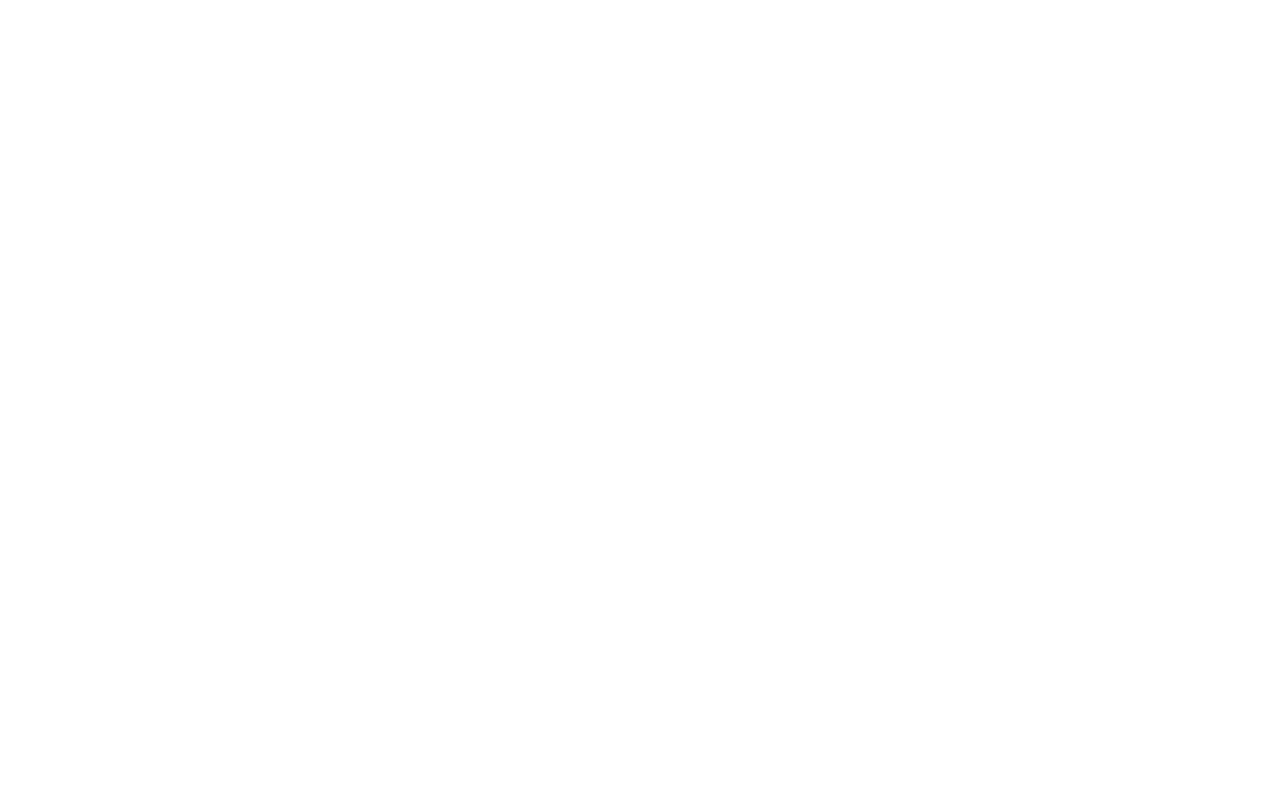
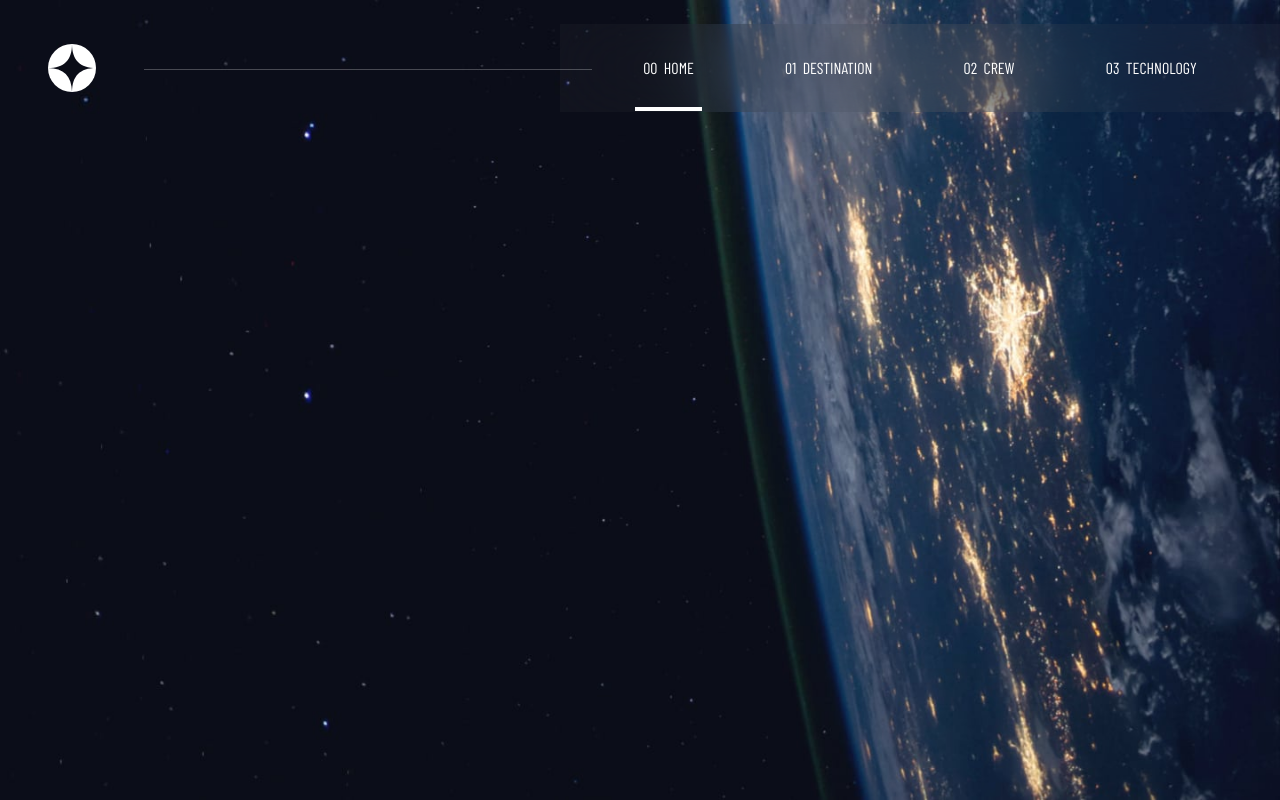
Before and after one commit to AlyYehiaZak/FrontendMentor-Space-Tourism-Website, a React (Vite) app: page / in a window 1280 px wide. Built offline with nearby package versions, Linux system fonts and the light colour scheme; a small style sheet from the web is missing; a web font is replaced by a local one.

Commit message:
Finished Navbar

```diff
--- a/index.html
+++ b/index.html
@@ -5,8 +5,10 @@
     <link rel="icon" type="image/svg+xml" href="/vite.svg" />
     <meta name="viewport" content="width=device-width, initial-scale=1.0" />
     <title>Space Tourism Website</title>
-    <link href="https://cdn.jsdelivr.net/npm/bootstrap@5.3.2/dist/css/bootstrap.min.css" rel="stylesheet" integrity="sha384-rbsA2VBKQnN1yFfPRFqQV72X9A5w5IqBfq6gDfgzLNxkYjT8pbYj1ZaJc+U7I7BP" crossorigin="anonymous">
+
+    <link href="https://cdn.jsdelivr.net/npm/bootstrap@5.3.3/dist/css/bootstrap.min.css" rel="stylesheet" integrity="sha384-QWTKZyjpPEjISv5WaRU9OFeRpok6YctnYmDr5pNlyT2bRjXh0JMhjY6hW+ALEwIH" crossorigin="anonymous">
     <link href="https://cdnjs.cloudflare.com/ajax/libs/font-awesome/6.0.0-beta3/css/all.min.css" rel="stylesheet" />
+
     <link rel="preconnect" href="https://fonts.googleapis.com">
     <link rel="preconnect" href="https://fonts.gstatic.com" crossorigin>
     <link href="https://fonts.googleapis.com/css2?family=Barlow+Condensed&family=Bellefair&display=swap" rel="stylesheet">
@@ -14,6 +16,6 @@
   <body>
     <div id="root"></div>
     <script type="module" src="/src/main.jsx"></script>
-    <script src="https://cdn.jsdelivr.net/npm/bootstrap@5.3.2/dist/js/bootstrap.bundle.min.js" integrity="sha384-k6RqeWeci5ZR/Lv4MR0sA0FfDOMw1Jl9gEnw4Zg5UO7zZ8sy7M5c5j5U5x2fex4" crossorigin="anonymous"></script>
+    <script src="https://cdn.jsdelivr.net/npm/bootstrap@5.3.3/dist/js/bootstrap.bundle.min.js" integrity="sha384-YvpcrYf0tY3lHB60NNkmXc5s9fDVZLESaAA55NDzOxhy9GkcIdslK1eN7N6jIeHz" crossorigin="anonymous"></script>
   </body>
 </html>
--- a/src/App.jsx
+++ b/src/App.jsx
@@ -1,10 +1,29 @@
 import "./../node_modules/bootstrap/dist/css/bootstrap.min.css"
+import { HashRouter as Router , Routes , Route } from "react-router-dom";
+
+import Navbar from "./Components/Navbar.jsx";
+import Home from "./Components/Home.jsx";
+import Destination from "./Components/Destination.jsx";
+import Crew from "./Components/Crew.jsx";
+import Technology from "./Components/Technology.jsx";
 
 function App() {
 
   return (
     <>
+      <Router>
+        <Navbar />
 
+        <Routes>
+          <Route path="/" element={<Home />} />
+          <Route path="/home" element={<Home />} />
+          <Route path="/destination" element={<Destination />} />
+          <Route path="/crew" element={<Crew />} />
+          <Route path="/technology" element={<Technology />} />
+          <Route path="*" element={<h2>Page Not Found</h2>} />
+        </Routes>
+
+      </Router>
     </>
   )
 }
--- /dev/null
+++ b/src/Components/Crew.jsx
@@ -0,0 +1,12 @@
+import "./../../node_modules/bootstrap/dist/css/bootstrap.min.css"
+
+function Crew() {
+
+    return (
+        <>
+            crew page
+        </>
+    )
+}
+
+export default Crew
--- /dev/null
+++ b/src/Components/Destination.jsx
@@ -0,0 +1,12 @@
+import "./../../node_modules/bootstrap/dist/css/bootstrap.min.css"
+
+function Destination() {
+
+    return (
+        <>
+            destination page
+        </>
+    )
+}
+
+export default Destination
--- /dev/null
+++ b/src/Components/Home.jsx
@@ -0,0 +1,14 @@
+import "./../../node_modules/bootstrap/dist/css/bootstrap.min.css"
+
+function Home() {
+
+    return (
+        <>
+            <div className="home_section">
+
+            </div>
+        </>
+    )
+}
+
+export default Home
--- /dev/null
+++ b/src/Components/Navbar.jsx
@@ -0,0 +1,33 @@
+import "./../../node_modules/bootstrap/dist/css/bootstrap.min.css"
+import { NavLink } from 'react-router-dom';
+
+function Navbar() {
+
+    return (
+        <>
+            <nav className="navbar navbar-expand-sm fixed-top mt-lg-4 pt-0">
+                <div className="container-fluid px-0 mt-3 mt-sm-0">
+                    <a className="ms-3 ms-md-5 me-5 me-lg-3" href="#"><img src="./images/shared/logo.svg" alt="Logo" /></a>
+
+                    <button className="navbar-toggler me-3 me-sm-0" type="button" data-bs-toggle="collapse" data-bs-target="#mynavbar">
+                        <img src="./images/shared/icon-hamburger.svg" alt="toggler" />
+                    </button>
+
+                    <div className="navbar_hr text-white d-none d-lg-block"><hr/></div>
+
+                    <div className="collapse navbar-collapse justify-content-end" id="mynavbar">
+                        <div className="navbar_links_container w-100 d-flex flex-column flex-sm-row justify-content-evenly py-sm-4 mt-2 mt-sm-0">
+                            <NavLink className={"myFontFamily2 p-2"} to="/">00&nbsp;&nbsp;HOME</NavLink>
+                            <NavLink className={"myFontFamily2 p-2"} to="/destination">01&nbsp;&nbsp;DESTINATION</NavLink>
+                            <NavLink className={"myFontFamily2 p-2"} to="/crew">02&nbsp;&nbsp;CREW</NavLink>
+                            <NavLink className={"myFontFamily2 p-2"} to="/technology">03&nbsp;&nbsp;TECHNOLOGY</NavLink>
+                        </div>
+                    </div>
+
+                </div>
+            </nav>
+        </>
+    )
+}
+
+export default Navbar
--- /dev/null
+++ b/src/Components/Technology.jsx
@@ -0,0 +1,12 @@
+import "./../../node_modules/bootstrap/dist/css/bootstrap.min.css"
+
+function Technology() {
+
+    return (
+        <>
+            technology page
+        </>
+    )
+}
+
+export default Technology
--- a/src/style.css
+++ b/src/style.css
@@ -2,10 +2,6 @@
     padding: 0;
     border: 0;
     box-sizing: border-box;
-}
-
-a{
-    text-decoration: none;
 }
 
 .myFontFamily{
@@ -22,8 +18,59 @@ a{
 
 /* //////////////////////////////////////////////////////////////////////////////////////////////////////////////////////////////////////////////// */
 
+/* ////////////////// Navbar ////////////////////// */
 
+.navbar_links_container a{
+    text-decoration: none;
+    color: white;
+    position: relative;
+}
 
+.navbar_links_container a::after {
+    content: "";
+    position: absolute;
+    left: 0;
+    bottom: -23px;
+    width: 0%;
+    height: 4px;
+    background-color: white;
+    transition: 0.3s ;
+}
+
+.navbar_links_container a:hover::after {
+    width: 100%;
+}
+
+.navbar_links_container a.active::after {
+    width: 100%;
+}
+
+.navbar_hr{
+    width: 35%;
+    position: relative;
+}
+
+.navbar_hr hr{
+    position: absolute;
+    width: 100%;
+    top: -15px;
+    right: -32px;
+    z-index: 2;
+}
+
+.navbar_links_container{
+    backdrop-filter: blur(40px);
+    background-color: rgba(93, 93, 93, 0.1);
+}
+
+/* ////////////////// Home ////////////////////// */
+
+.home_section{
+    background-image: url(./../public/images/home/background-home-desktop.jpg);
+    background-size: cover;
+    width: 100vw;
+    height: 100vh;
+}
 
 
 /* //////////////////////////////////////////////////////////////////////////////////////////////////////////////////////////////////////////////// */
@@ -35,7 +82,11 @@ a{
 
 /* ////// lg /////// */
 @media (max-width:992px){
-
+    /* .home_section{
+        background-image: url(./../public/images/home/background-home-tablet.jpg);
+        width: auto;
+        height: auto;
+    } */
 }
 
 /* ////// md /////// */
@@ -46,4 +97,19 @@ a{
 /* ////// Sm /////// */
 @media (max-width:576px){
 
+    /* .home_section{
+        background-image: url(./../public/images/home/background-home-mobile.jpg);
+        width: auto;
+        height: auto;
+    } */
+
+    .navbar_links_container a::after {
+        bottom: -1px;
+    }
+    .navbar_links_container a:hover::after {
+        width: 25%;
+    }
+    .navbar_links_container a.active::after {
+        width: 25%;
+    }
 }
```
